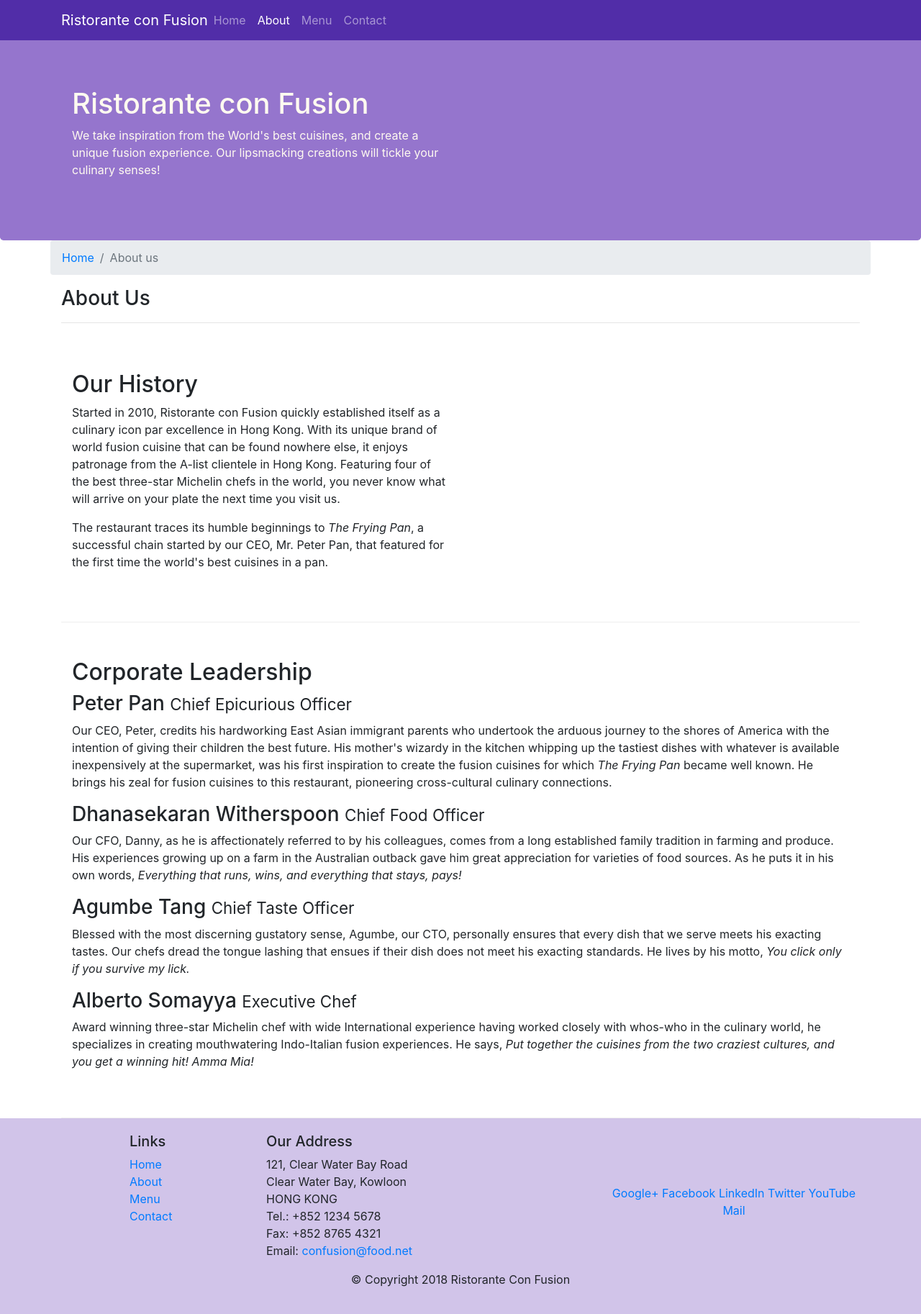
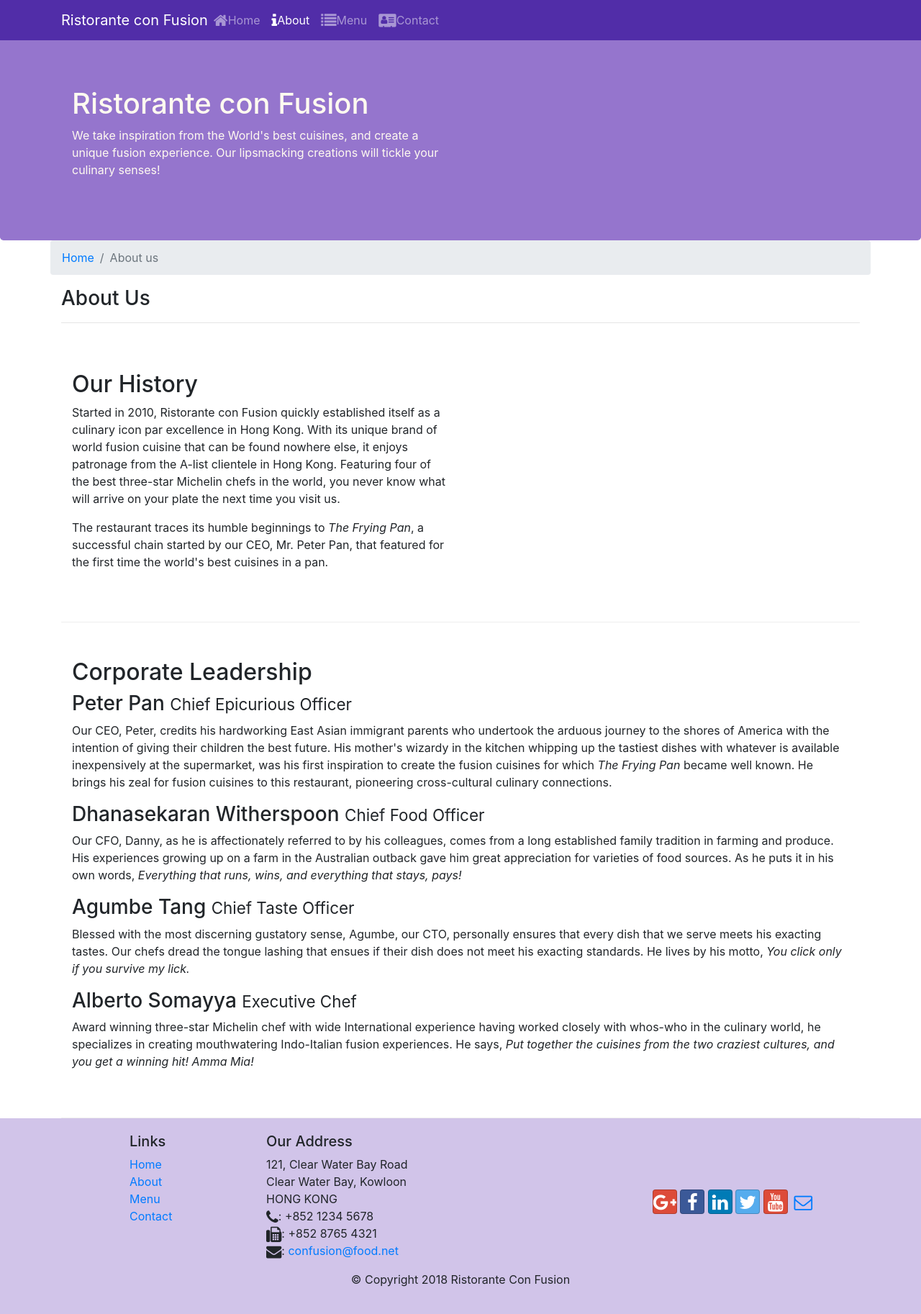
Before and after one commit to Kwatanwa17/Coursera-Bootstrap4, a website: page conFusion/aboutus.html in a window 1280 px wide. Shown: the whole page at 72% size. Drawn offline with nearby package versions, Linux system fonts and the light colour scheme.

Commit message:
icon fonts

```diff
--- a/conFusion/aboutus.html
+++ b/conFusion/aboutus.html
@@ -8,6 +8,9 @@
 
     <!-- Bootstrap CSS -->
     <link rel="stylesheet" href="node_modules/bootstrap/dist/css/bootstrap.min.css">
+    <link rel="stylesheet" href="node_modules/font-awesome/css/font-awesome.min.css">
+    <link rel="stylesheet" href="node_modules/bootstrap-social/bootstrap-social.css">
+
     <link rel="stylesheet" href="css/styles.css">
     <title>Ristorante Con Fusion: About Us</title>
 
@@ -21,10 +24,10 @@
         <a class="navbar-brand mr-auto" href="./index.html">Ristorante con Fusion</a>
         <div class="collapse navbar-collapse" id="Navbar">
             <ul class="navbar-nav mr-auto">
-                <li class="nav-item"><a class="nav-link" href="./index.html">Home</a></li>
-                <li class="nav-item active"><a class="nav-link" href="#">About</a></li>
-                <li class="nav-item"><a class="nav-link" href="#">Menu</a></li>
-                <li class="nav-item"><a class="nav-link" href="#">Contact</a></li>
+                <li class="nav-item"><a class="nav-link" href="./index.html"><span class="fa fa-home fa-lg"></span>Home</a></li>
+                <li class="nav-item active"><a class="nav-link" href="#"><span class="fa fa-info  fa-lg"></span>About</a></li>
+                <li class="nav-item"><a class="nav-link" href="#"><span class="fa fa-list  fa-lg"></span>Menu</a></li>
+                <li class="nav-item"><a class="nav-link" href="#"><span class="fa fa-address-card  fa-lg"></span>Contact</a></li>
             </ul>
         </div>
     </div>
@@ -114,8 +117,8 @@
             <div class="col-4 offset-1 col-sm-2">
                 <h5>Links</h5>
                 <ul class="list-unstyled">
-                    <li><a href="./index.html">Home</a></li>
-                    <li><a href="#">About</a></li>
+                    <li><a href="#">Home</a></li>
+                    <li><a href="./aboutus.html">About</a></li>
                     <li><a href="#">Menu</a></li>
                     <li><a href="#">Contact</a></li>
                 </ul>
@@ -126,19 +129,20 @@
                     121, Clear Water Bay Road<br>
                     Clear Water Bay, Kowloon<br>
                     HONG KONG<br>
-                    Tel.: +852 1234 5678<br>
-                    Fax: +852 8765 4321<br>
-                    Email: <a href="mailto:confusion@food.net">confusion@food.net</a>
+                    <i class="fa fa-phone fa-lg"></i>: +852 1234 5678<br>
+                    <i class="fa fa-fax fa-lg"></i>: +852 8765 4321<br>
+                    <i class="fa fa-envelope fa-lg"></i>:
+                    <a href="mailto:confusion@food.net">confusion@food.net</a>
                 </address>
             </div>
             <div class="col-12 col-sm-4 align-self-center">
                 <div class="text-center">
-                    <a href="http://google.com/+">Google+</a>
-                    <a href="http://www.facebook.com/profile.php?id=">Facebook</a>
-                    <a href="http://www.linkedin.com/in/">LinkedIn</a>
-                    <a href="http://twitter.com/">Twitter</a>
-                    <a href="http://youtube.com/">YouTube</a>
-                    <a href="mailto:">Mail</a>
+                    <a class="btn btn-social-icon btn-google" href="http://google.com/+"><i class="fa fa-google-plus"></i></a>
+                    <a class="btn btn-social-icon btn-facebook" href="http://www.facebook.com/profile.php?id="><i class="fa fa-facebook"></i></a>
+                    <a class="btn btn-social-icon btn-linkedin" href="http://www.linkedin.com/in/"><i class="fa fa-linkedin"></i></a>
+                    <a class="btn btn-social-icon btn-twitter" href="http://twitter.com/"><i class="fa fa-twitter"></i></a>
+                    <a class="btn btn-social-icon btn-google" href="http://youtube.com/"><i class="fa fa-youtube"></i></a>
+                    <a class="btn btn-social-icon" href="mailto:"><i class="fa fa-envelope-o"></i></a>
                 </div>
             </div>
         </div>
--- a/conFusion/package.json
+++ b/conFusion/package.json
@@ -20,6 +20,8 @@
   },
   "dependencies": {
     "bootstrap": "^4.0.0",
+    "bootstrap-social": "^5.1.1",
+    "font-awesome": "^4.7.0",
     "jquery": "^3.3.1",
     "popper.js": "^1.12.9"
   }
```
Also changed, not shown: conFusion/index.html (+17 -13 lines), 1 other file.
